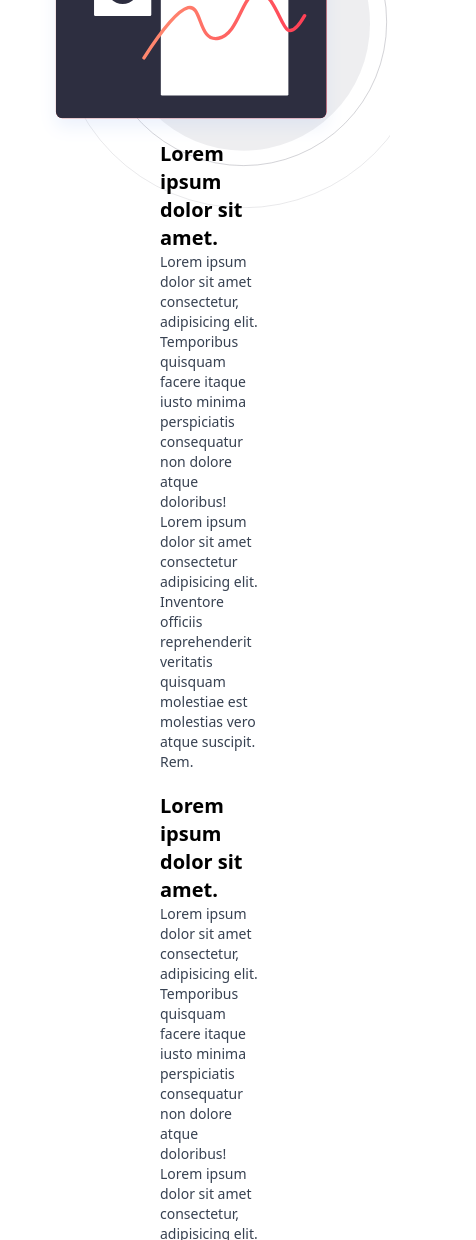
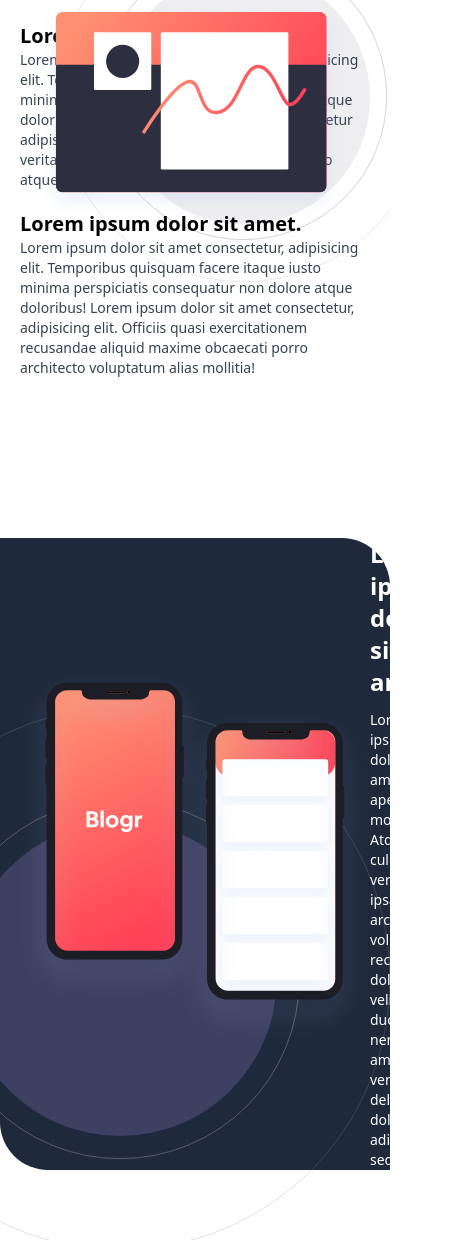
Before and after one commit to nooralamf42/WebDev, a website built with Vite: page frontEndMentorChallenge1/index.html in a window 390 px wide. Shown: the part 760-2000 px from the top of the page, 476 px wide, since content can reach past the window. Built offline with nearby package versions, Linux system fonts and the light colour scheme.

Commit message:
mobile responsive day1

```diff
--- a/frontEndMentorChallenge1/index.html
+++ b/frontEndMentorChallenge1/index.html
@@ -7,7 +7,7 @@
     <title>FrontEndMentor Challenge</title>
   </head>
   <body>
-    <header class="relative bg-gradient-to-r from-red-400 to-red-500 px-40 pt-8 pb-20 overflow-hidden rounded-b-[3rem]">
+    <header class="relative bg-gradient-to-r from-red-400 to-red-500 px-40 max-[900px]:px-5 pt-8 pb-20 overflow-hidden rounded-b-[3rem]">
       <div class="relative z-20">
         <nav class="flex justify-between text-white">
           <div class="flex gap-12 items-center">
@@ -83,11 +83,11 @@
 
     <!-- hero section -->
     <section>
-      <div class="px-40 bg-white py-40 relative overflow-hidden">
-        <img class="absolute right-[-10%] top-10 w-[500px]" src="./files/illustration-editor-desktop.svg" alt="" srcset="">
+      <div class="px-40 max-[900px]:px-5 bg-white py-40 relative overflow-hidden z-50">
+        <img class="absolute right-[-10%] md:top-40  lg:top-10 w-[500px]" src="./files/illustration-editor-desktop.svg" alt="" srcset="">
         <h1 class="text-3xl font-semibold text-center mb-10">Designed for the future</h1>
         <div class="flex justify-between items-center">
-          <div class="max-w-[500px] space-y-5">
+          <div class="md:max-w-[50%] lg:max-w-[500px] space-y-5">
             <!-- left child -->
             <div>
               <h1 class="text-xl font-semibold">Lorem ipsum dolor sit amet.</h1>
@@ -109,13 +109,13 @@
     <!-- feature section -->
 
     <section>
-      <div class="flex justify-between items-center rounded-tr-[3rem] rounded-bl-[3rem] bg-slate-800 h-[400px] mb-40 px-40 relative overflow-hidden">
+      <div class="flex lg:justify-between items-center rounded-tr-[3rem] rounded-bl-[3rem] bg-slate-800 md:h-[300px] lg:h-[400px] mb-40 px-40 max-[900px]:px-5 relative">
         <div class="absolute left-[-150px] bottom-[-80px] overflow-hidden">
           <img class="w-full" src="./files/bg-pattern-circles.svg" alt="" srcset="">
         </div>
-        <img class="relative z-50" src="./files/illustration-phones.svg" alt="" srcset="">
+        <img class="relative z-50 h-[130%]" src="./files/illustration-phones.svg" alt="" srcset="">
 
-        <div class="text-white w-[500px] space-y-3">
+        <div class="text-white w-[500px] space-y-3 relative z-50">
           <h1 class="text-2xl font-semibold">Lorem ipsum dolor sit amet.</h1>
           <p class="text-sm">Lorem ipsum dolor sit, amet c qui aperiam mollitia! Atque culpa veritatis ipsam architecto voluptates recusandae dolorum velit, ducimus nemo, amet veniam delectus dolor, adipisci sed.</p>
         </div>
@@ -124,10 +124,10 @@
 
     <!-- random section -->
     <section>
-      <div class="px-40 bg-white py-40 relative overflow-hidden">
+      <div class="px-40 max-[900px]:px-5 bg-white py-40 relative overflow-hidden z-50">
         <img class="absolute left-[-10%] top-10 w-[500px]" src="./files/illustration-editor-desktop.svg" alt="" srcset="">
         <div class="flex flex-row-reverse justify-between items-center">
-          <div class="max-w-[500px] space-y-5">
+          <div class="md:max-w-[50%] lg:max-w-[500px] space-y-5">
             <!-- left child -->
             <div>
               <h1 class="text-xl font-semibold">Lorem ipsum dolor sit amet.</h1>
@@ -147,7 +147,7 @@
     </section>
 
     <footer>
-      <div class="rounded-tr-[3rem] bg-gray-950 px-40 py-20 text-white">
+      <div class="rounded-tr-[3rem] bg-gray-950 px-40 max-[900px]:px-5 py-20 text-white">
         <div class="flex justify-evenly">
           <h1 class="text-3xl font-semibold">Blog</h1>
 
```
Also changed, not shown: frontEndMentorChallenge1/design/active-states.jpg (added), frontEndMentorChallenge1/design/desktop-design.jpg (added), frontEndMentorChallenge1/design/desktop-preview.jpg (added), frontEndMentorChallenge1/design/mobile-design.jpg (added), frontEndMentorChallenge1/design/mobile-menu.jpg (added).
